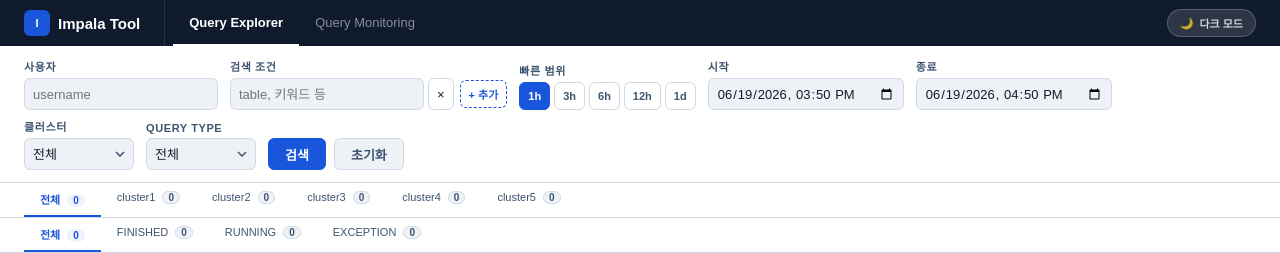
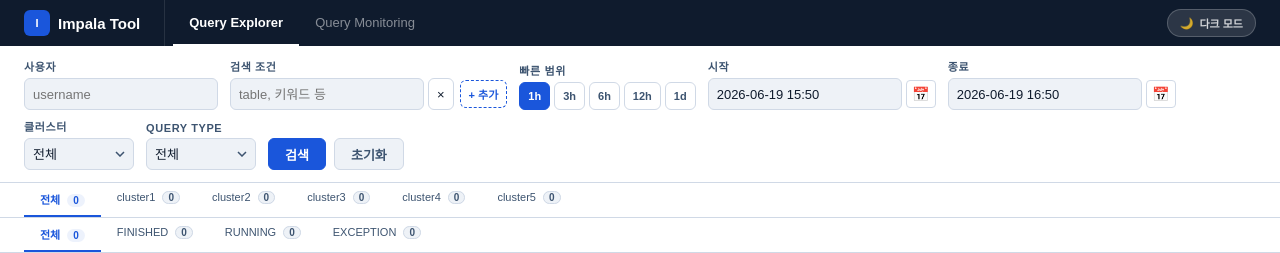
Before and after one commit to Joonhong-Park/impala_tool, a FastAPI app: page / in a window 1280 px wide. Shown: the top 253 px of the page. Run offline with FastAPI, Linux system fonts and the light colour scheme.

Commit message:
feat: QE 시작/종료 직접 입력 + 캘린더 선택 하이브리드 구현
- datetime-local → text + 캘린더 아이콘(hidden datetime-local) 하이브리드로 변경
  텍스트 직접 입력과 캘린더 선택 모두 지원
- qeSetPreset: KST 시간으로 텍스트 입력창과 hidden cal 입력 동기화
- qeBuildSearchParams: 공백→T 변환으로 CM API가 기대하는 KST T 형식 유지

Co-Authored-By: Claude Sonnet 4.6 <noreply@anthropic.com>

```diff
--- a/static/css/explorer.css
+++ b/static/css/explorer.css
@@ -72,8 +72,37 @@
   box-shadow: 0 0 0 3px var(--c-accent-bg);
 }
 
-#qe-user          { min-width: 140px; }
-#qe-from, #qe-to  { min-width: 190px; }
+#qe-user { min-width: 140px; }
+
+.date-wrap { display: flex; align-items: center; gap: 4px; }
+#qe-from, #qe-to { min-width: 148px; }
+
+.cal-btn {
+  position: relative;
+  display: inline-flex;
+  align-items: center;
+  justify-content: center;
+  width: 30px;
+  height: var(--btn-h-sm);
+  border: 1px solid var(--c-border);
+  border-radius: var(--radius-sm);
+  background: var(--c-surface);
+  font-size: 14px;
+  overflow: hidden;
+  flex-shrink: 0;
+  cursor: pointer;
+  user-select: none;
+}
+.cal-btn input[type="datetime-local"] {
+  position: absolute;
+  inset: 0;
+  width: 100%;
+  height: 100%;
+  opacity: 0;
+  cursor: pointer;
+  border: none;
+  padding: 0;
+}
 
 /* ── 프리셋 버튼 ── */
 .presets { display: flex; gap: var(--sp-1); }
--- a/static/js/explorer.js
+++ b/static/js/explorer.js
@@ -14,9 +14,9 @@ let _es            = null;
 let _page          = 1;
 const _pageSize    = 100;
 
-/* Date → datetime-local 포맷 "YYYY-MM-DDTHH:MM" (KST) */
+/* Date → "YYYY-MM-DD HH:MM" (KST, 텍스트 입력 표시용) */
 function _toDatetimeLocal(date) {
-  return date.toLocaleString('sv-SE', { timeZone: 'Asia/Seoul' }).slice(0, 16).replace(' ', 'T');
+  return date.toLocaleString('sv-SE', { timeZone: 'Asia/Seoul' }).slice(0, 16);
 }
 
 /* ISO 시각 → KST "YYYY-MM-DD HH:mm:ss" */
@@ -89,9 +89,13 @@ function qeSetPreset(h) {
   document.querySelectorAll('.preset-btn').forEach(b => {
     b.classList.toggle('active', parseInt(b.dataset.h) === h);
   });
-  const now = new Date();
-  $('qe-to').value   = _toDatetimeLocal(now);
-  $('qe-from').value = _toDatetimeLocal(new Date(now.getTime() - h * 3600 * 1000));
+  const now     = new Date();
+  const toStr   = _toDatetimeLocal(now);
+  const fromStr = _toDatetimeLocal(new Date(now.getTime() - h * 3600 * 1000));
+  $('qe-from').value     = fromStr;
+  $('qe-to').value       = toStr;
+  $('qe-from-cal').value = fromStr.replace(' ', 'T');
+  $('qe-to-cal').value   = toStr.replace(' ', 'T');
 }
 
 /* 조건 행 추가 */
@@ -109,8 +113,8 @@ function qeAddCondRow() {
 function qeBuildSearchParams() {
   const qtype      = $('qe-qtype').value;
   const clusterSel = $('qe-cluster-select').value;
-  const fromVal    = $('qe-from').value.trim().replace('T', ' ');
-  const toVal      = $('qe-to').value.trim().replace('T', ' ');
+  const fromVal    = $('qe-from').value.trim().replace(' ', 'T');
+  const toVal      = $('qe-to').value.trim().replace(' ', 'T');
 
   const conditions = [];
   const userVal = ($('qe-user').value || '').trim();
--- a/templates/_explorer.html
+++ b/templates/_explorer.html
@@ -23,11 +23,17 @@
     </div>
     <div class="fg">
       <label>시작</label>
-      <input type="datetime-local" id="qe-from">
+      <div class="date-wrap">
+        <input type="text" id="qe-from" placeholder="2026-06-19 14:30" autocomplete="off">
+        <span class="cal-btn" title="캘린더에서 선택">📅<input type="datetime-local" id="qe-from-cal" tabindex="-1" onchange="$('qe-from').value=this.value.replace('T',' ')"></span>
+      </div>
     </div>
     <div class="fg">
       <label>종료</label>
-      <input type="datetime-local" id="qe-to">
+      <div class="date-wrap">
+        <input type="text" id="qe-to" placeholder="2026-06-19 14:30" autocomplete="off">
+        <span class="cal-btn" title="캘린더에서 선택">📅<input type="datetime-local" id="qe-to-cal" tabindex="-1" onchange="$('qe-to').value=this.value.replace('T',' ')"></span>
+      </div>
     </div>
   </div>
   <div class="filter-row">
```
